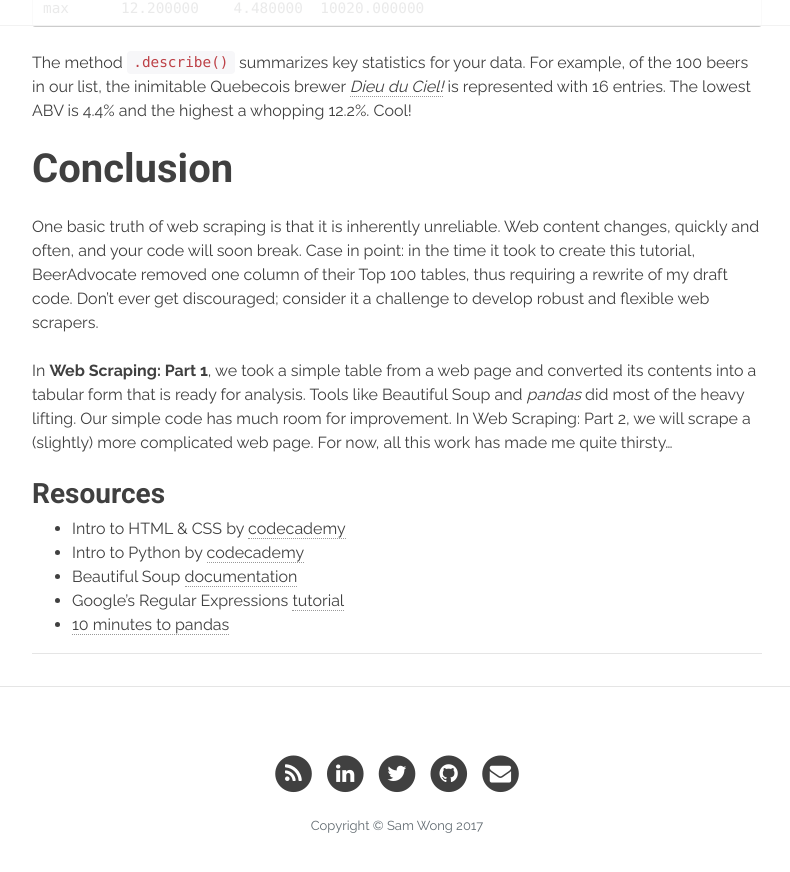
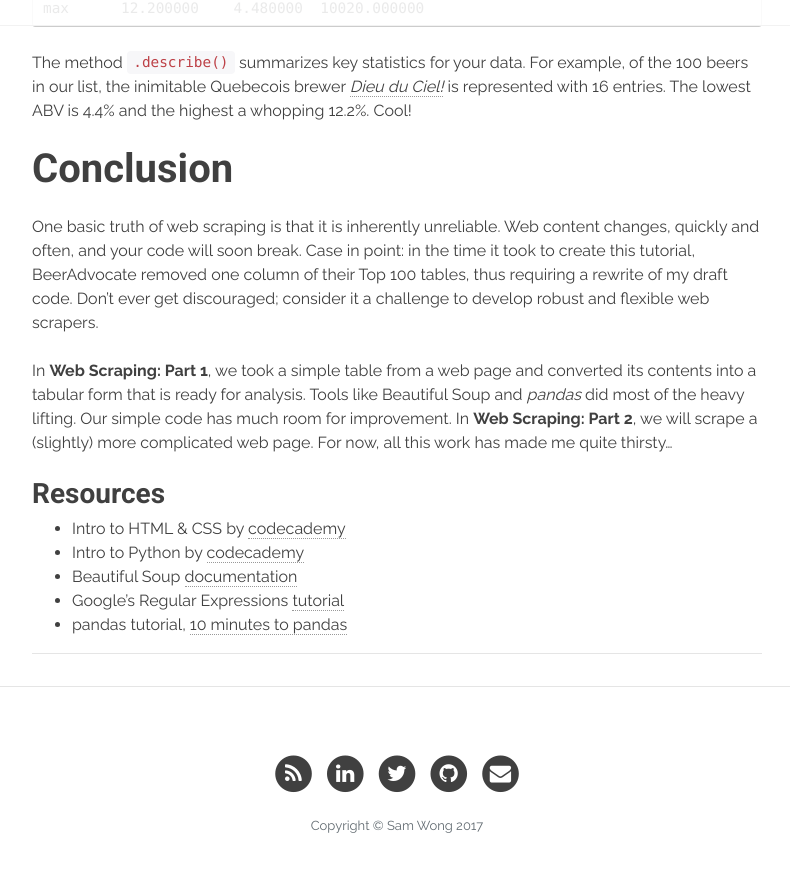
Before and after one commit to SirSamelot/onefortheroad.github.io, a Jekyll site: the page built from _posts/2017-04-29-web-scraping-part-1.md, in a window 1280 px wide and 900 px high, scrolled down 14073 px. Shown: the top 872 px of the window, without its empty margins (243-1033 px from the left). Built offline with Jekyll 4.4.1, drawn with Linux system fonts in a browser that asks for light colours; nearby versions of some CDN libraries.

Commit message:
Add 10 minutes to pandas tutorial

```diff
--- a/_posts/2017-04-29-web-scraping-part-1.md
+++ b/_posts/2017-04-29-web-scraping-part-1.md
@@ -597,7 +597,7 @@ The method `.describe()`  summarizes key statistics for your data.  For example,
 # Conclusion
 One basic truth of web scraping is that it is inherently unreliable.  Web content changes, quickly and often, and your code will soon break.  Case in point: in the time it took to create this tutorial, BeerAdvocate removed one column of their Top 100 tables, thus requiring a rewrite of my draft code.  Don't ever get discouraged; consider it a challenge to develop robust and flexible web scrapers.
 
-In **Web Scraping: Part 1**, we took a simple table from a web page and converted its contents into a tabular form that is ready for analysis.  Tools like Beautiful Soup and *pandas* did most of the heavy lifting.  Our simple code has much room for improvement.  In Web Scraping: Part 2, we will scrape a (slightly) more complicated web page.  For now, all this work has made me quite thirsty...
+In **Web Scraping: Part 1**, we took a simple table from a web page and converted its contents into a tabular form that is ready for analysis.  Tools like Beautiful Soup and *pandas* did most of the heavy lifting.  Our simple code has much room for improvement.  In **Web Scraping: Part 2**, we will scrape a (slightly) more complicated web page.  For now, all this work has made me quite thirsty...
 
 
 ### Resources
@@ -605,4 +605,4 @@ In **Web Scraping: Part 1**, we took a simple table from a web page and converte
 - Intro to Python by [codecademy](https://www.codecademy.com/learn/python)
 - Beautiful Soup [documentation](https://www.crummy.com/software/BeautifulSoup/bs4/doc/)
 - Google's Regular Expressions [tutorial](https://developers.google.com/edu/python/regular-expressions)
-- [10 minutes to pandas](http://pandas.pydata.org/pandas-docs/stable/10min.html)
+- pandas tutorial, [10 minutes to pandas](http://pandas.pydata.org/pandas-docs/stable/10min.html)
```
Also changed, not shown: 1 other file.
